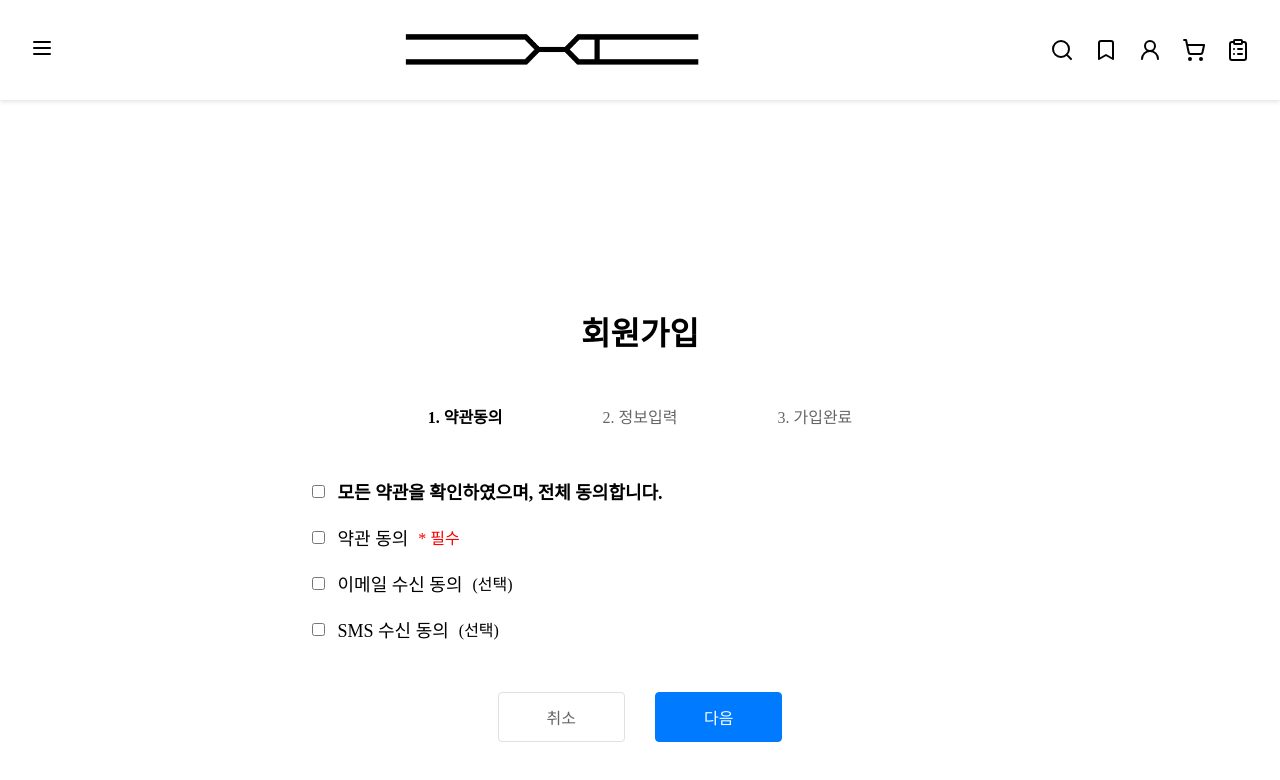
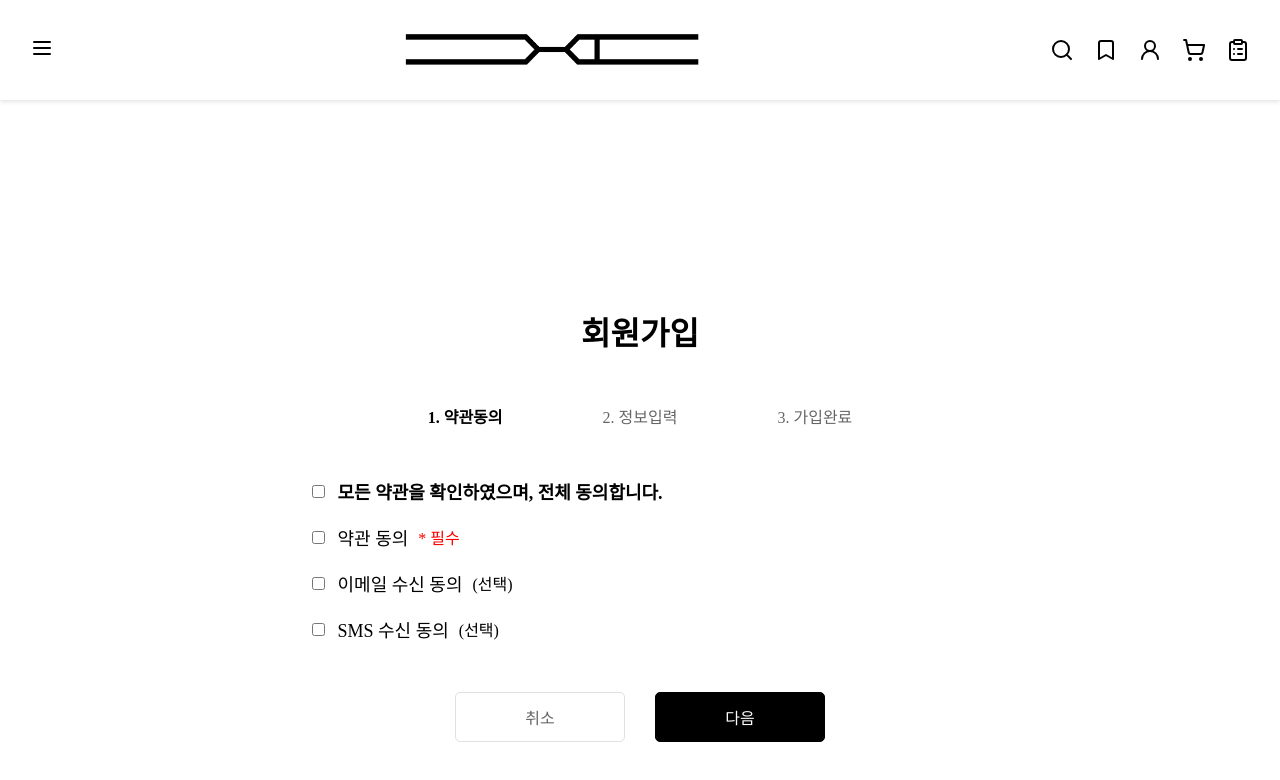
Before and after one commit to Choice-Appear/Choice-Appear-Frontend, a React (Vite) app in the folder frontend/: page /member/agreement in a window 1280 px wide. Shown: the top 780 px of the page. Built offline with nearby package versions, Linux system fonts and the light colour scheme; no server answers.

Commit message:
design: 버튼 색상 수정
- 로그인 버튼, 다음 버튼 색상 검정색으로 수정

```diff
--- a/frontend/src/features/auth/login/ui/LoginForm.module.scss
+++ b/frontend/src/features/auth/login/ui/LoginForm.module.scss
@@ -73,10 +73,10 @@ button[type='submit'] {
   width: 100%;
   height: 60px;
   padding: 12px;
-  background-color: #007bff;
+  background-color: black;
   color: white;
   border: none;
-  border-radius: 4px;
+  border-radius: 10px;
   font-size: 16px;
   font-weight: bold;
   cursor: pointer;
--- a/frontend/src/shared/ui/button/Button.module.scss
+++ b/frontend/src/shared/ui/button/Button.module.scss
@@ -1,14 +1,14 @@
 .button {
   padding: 12px 48px;
   border: 1px solid #e0e0e0;
-  border-radius: 4px;
+  border-radius: 5px;
   background-color: #fff;
   color: #666;
   font-size: 16px;
   font-weight: 500;
   cursor: pointer;
   transition: all 0.2s ease;
-  min-width: 120px;
+  width: 170px;
 
   &:disabled {
     opacity: 0.5;
@@ -23,8 +23,8 @@
 }
 
 .button--primary {
-  background-color: #007bff;
-  border-color: #007bff;
+  background-color: black;
+  border-color: black;
   color: #fff;
 }
 
@@ -43,17 +43,17 @@
 .button--small {
   padding: 8px 32px;
   font-size: 14px;
-  min-width: 100px;
+  width: 170px;
 }
 
 .button--medium {
   padding: 12px 48px;
   font-size: 16px;
-  min-width: 120px;
+  width: 170px;
 }
 
 .button--large {
   padding: 16px 64px;
   font-size: 18px;
-  min-width: 140px;
+  width: 170px;
 }
```
